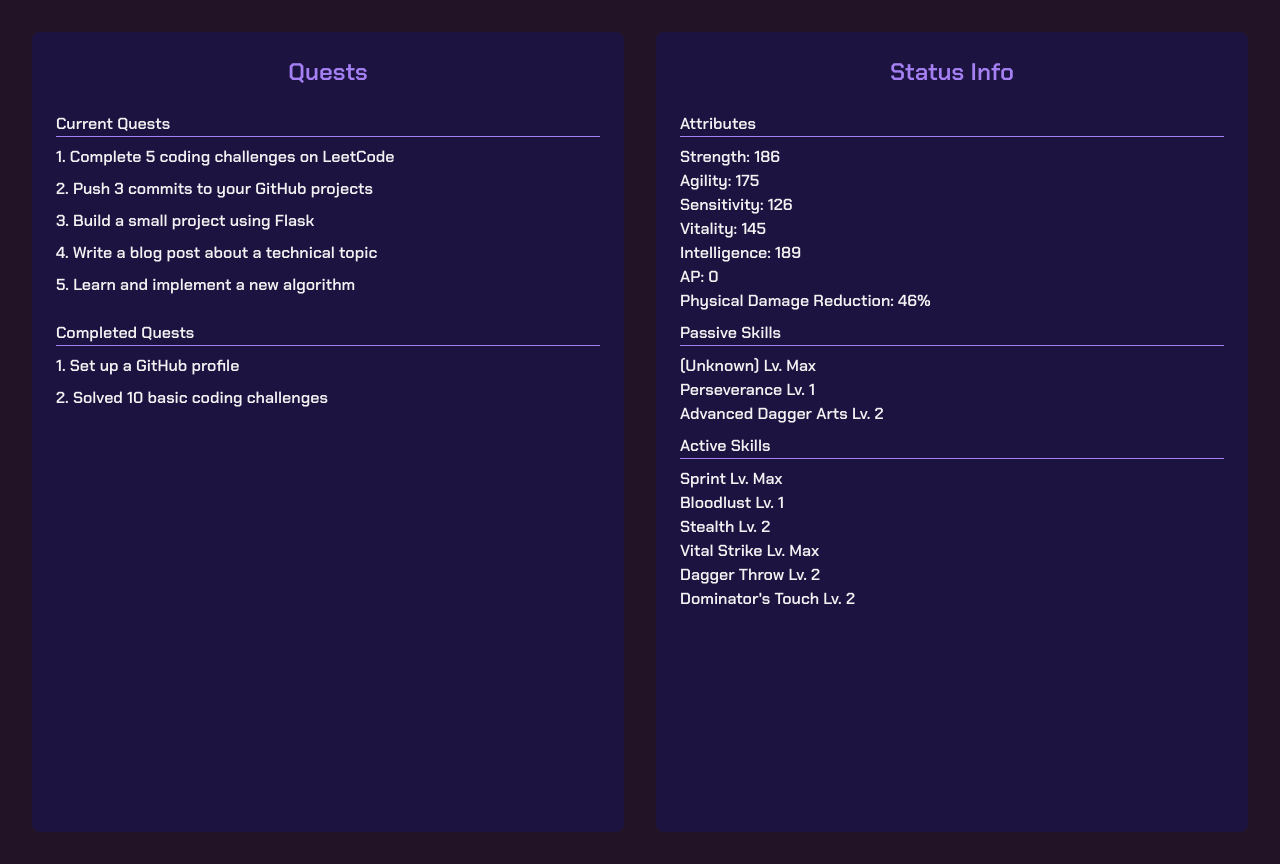
After one commit to ManasTare/leveling-system, a Flask app: page /dashboard in a window 1280 px wide. The commit adds this page. Run offline with Flask 3, Linux system fonts and the light colour scheme; some libraries are stand-ins or nearby versions.

Commit message:
Trying to decide new and relevant quests

```diff
--- a/app.py
+++ b/app.py
@@ -10,5 +10,9 @@ def home():
 def profile():
     return render_template('profile.html')
 
+@app.route('/dashboard')
+def dashboard():
+    return render_template('dashboard.html')
+
 if __name__ == '__main__':
     app.run(debug=True)
--- /dev/null
+++ b/templates/dashboard.html
@@ -0,0 +1,79 @@
+<!DOCTYPE html>
+<html lang="en">
+
+<head>
+    <meta charset="UTF-8">
+    <meta name="viewport" content="width=device-width, initial-scale=1.0">
+    <title>Dashboard - System</title>
+    <script src="https://cdn.tailwindcss.com"></script>
+    <link rel="preconnect" href="https://fonts.googleapis.com">
+    <link rel="preconnect" href="https://fonts.gstatic.com" crossorigin>
+    <link href="https://fonts.googleapis.com/css2?family=Chakra+Petch:wght@600&display=swap" rel="stylesheet">
+    <style>
+        .chakra-petch-semibold {
+            font-family: "Chakra Petch", serif;
+            font-weight: 600;
+            font-style: normal;
+        }
+    </style>
+</head>
+
+<body class="bg-[#221426] text-[#F2F2F2] p-4 lg:p-8 chakra-petch-semibold">
+
+    <!-- Dashboard Container -->
+    <section class="min-h-screen flex flex-col lg:flex-row lg:justify-around space-y-4 lg:space-y-0 lg:space-x-8">
+
+        <!-- Quests Section -->
+        <div class="bg-[#1D1340] text-[#F2F2F2] rounded-lg p-6 w-full lg:w-1/2 space-y-4 lg:space-y-6">
+            <h2 class="text-2xl font-bold text-center text-[#A480F2]">Quests</h2>
+            <div class="section space-y-2">
+                <h3 class="font-semibold border-b border-[#A480F2] mb-2">Current Quests</h3>
+                <p>1. Complete 5 coding challenges on LeetCode</p>
+                <p>2. Push 3 commits to your GitHub projects</p>
+                <p>3. Build a small project using Flask</p>
+                <p>4. Write a blog post about a technical topic</p>
+                <p>5. Learn and implement a new algorithm</p>
+            </div>
+            <div class="section space-y-2">
+                <h3 class="font-semibold border-b border-[#A480F2] mb-2">Completed Quests</h3>
+                <p>1. Set up a GitHub profile</p>
+                <p>2. Solved 10 basic coding challenges</p>
+            </div>
+        </div>
+
+        <!-- Status Info Section -->
+        <div class="bg-[#1D1340] text-[#F2F2F2] rounded-lg p-6 w-full lg:w-1/2 space-y-4 lg:space-y-6">
+            <h2 class="text-2xl font-bold text-center text-[#A480F2]">Status Info</h2>
+            <div class="section space-y-2">
+                <div class="section">
+                    <h3 class="font-semibold border-b border-[#A480F2] mb-2">Attributes</h3>
+                    <p>Strength: <span>186</span></p>
+                    <p>Agility: <span>175</span></p>
+                    <p>Sensitivity: <span>126</span></p>
+                    <p>Vitality: <span>145</span></p>
+                    <p>Intelligence: <span>189</span></p>
+                    <p>AP: <span>0</span></p>
+                    <p>Physical Damage Reduction: <span>46%</span></p>
+                </div>
+                <div class="section">
+                    <h3 class="font-semibold border-b border-[#A480F2] mb-2">Passive Skills</h3>
+                    <p>(Unknown) Lv. Max</p>
+                    <p>Perseverance Lv. 1</p>
+                    <p>Advanced Dagger Arts Lv. 2</p>
+                </div>
+                <div class="section">
+                    <h3 class="font-semibold border-b border-[#A480F2] mb-2">Active Skills</h3>
+                    <p>Sprint Lv. Max</p>
+                    <p>Bloodlust Lv. 1</p>
+                    <p>Stealth Lv. 2</p>
+                    <p>Vital Strike Lv. Max</p>
+                    <p>Dagger Throw Lv. 2</p>
+                    <p>Dominator's Touch Lv. 2</p>
+                </div>
+            </div>
+        </div>
+    </section>
+
+</body>
+
+</html>
```
Also changed, not shown: templates/index.html (+19 -12 lines), templates/profile.html (+13 -3 lines).
